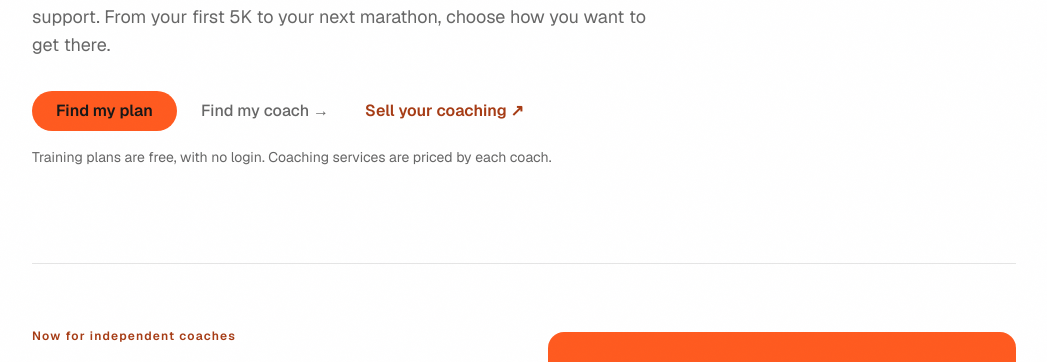
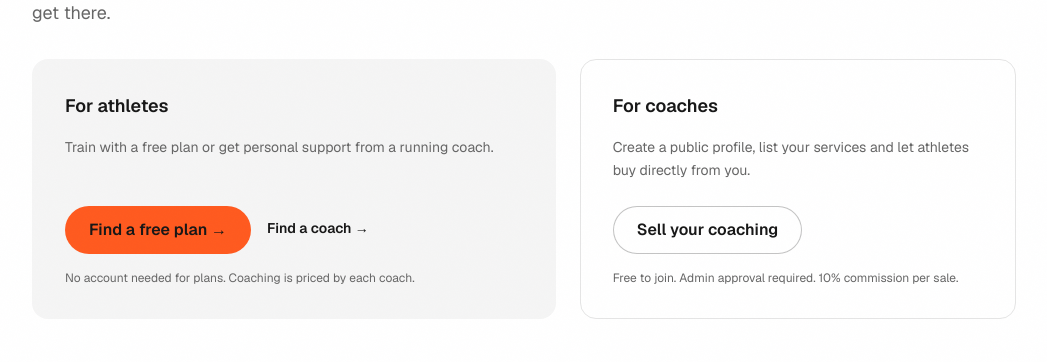
Before and after one commit to maize/anystride, a Next.js app: page / in a window 1280 px wide. Shown: the part 422-784 px from the top of the page, without its empty margins (116-1163 px from the left). Built offline with nearby package versions, Linux system fonts and the light colour scheme; no server answers.

Commit message:
Separate homepage hero actions for athletes and coaches

```diff
--- a/src/app/page.tsx
+++ b/src/app/page.tsx
@@ -15,7 +15,7 @@ export default function Home() {
   return (
     <div className="mx-auto max-w-5xl px-5">
       {/* Hero */}
-      <section className="py-16 sm:py-24">
+      <section className="py-12 sm:py-16">
         <Reveal>
           <p className="mb-3 text-sm font-medium text-brand">
             Free training plans · Independent running coaches
@@ -34,22 +34,23 @@ export default function Home() {
           </p>
         </Reveal>
         <Reveal delay={300}>
-          <div className="mt-8 flex flex-wrap gap-3">
-            <Link
-              href="#plan-finder"
-              className="rounded-full bg-brand px-6 py-2 text-base font-semibold text-brand-foreground transition-all duration-300 ease-stride hover:bg-brand/90 active:scale-[0.98]"
-            >
-              Find my plan
-            </Link>
-            <Link
-              href="/coaching"
-              className="px-3 py-2 text-base font-medium text-muted-foreground transition-colors duration-300 ease-stride hover:text-foreground"
-            >
-              Find my coach →
-            </Link>
-            <Link href="#for-coaches" className="px-3 py-2 text-base font-semibold text-brand hover:underline underline-offset-4">Sell your coaching ↗</Link>
+          <div className="mt-8 grid gap-6 sm:grid-cols-[1.2fr_1fr] sm:gap-y-0">
+            <section aria-labelledby="hero-athletes-heading" className="rounded-2xl border border-transparent bg-muted p-6 sm:row-span-4 sm:grid sm:grid-rows-subgrid sm:p-8">
+              <h2 id="hero-athletes-heading" className="text-lg font-semibold">For athletes</h2>
+              <p className="mt-4 text-sm leading-relaxed text-muted-foreground">Train with a free plan or get personal support from a running coach.</p>
+              <div className="mt-6 flex flex-wrap items-start gap-4">
+                <Link href="#plan-finder" className="action-primary focus-visible:outline-2 focus-visible:outline-offset-4 focus-visible:outline-brand">Find a free plan →</Link>
+                <Link href="/coaching" className="action-link focus-visible:outline-2 focus-visible:outline-offset-4 focus-visible:outline-brand">Find a coach →</Link>
+              </div>
+              <p className="mt-4 text-xs text-muted-foreground">No account needed for plans. Coaching is priced by each coach.</p>
+            </section>
+            <section aria-labelledby="hero-coaches-heading" className="rounded-2xl border border-border p-6 sm:row-span-4 sm:grid sm:grid-rows-subgrid sm:p-8">
+              <h2 id="hero-coaches-heading" className="text-lg font-semibold">For coaches</h2>
+              <p className="mt-4 text-sm leading-relaxed text-muted-foreground">Create a public profile, list your services and let athletes buy directly from you.</p>
+              <div className="mt-6"><Link href="#for-coaches" className="inline-flex items-center justify-center rounded-full bg-transparent px-6 py-3 text-base font-semibold text-foreground ring-1 ring-inset ring-foreground/25 transition-colors duration-300 ease-stride hover:bg-foreground/5 hover:ring-foreground/50 focus-visible:outline-2 focus-visible:outline-offset-4 focus-visible:outline-brand">Sell your coaching</Link></div>
+              <p className="mt-4 text-xs text-muted-foreground">Free to join. Admin approval required. 10% commission per sale.</p>
+            </section>
           </div>
-          <p className="mt-4 text-sm text-muted-foreground">Training plans are free, with no login. Coaching services are priced by each coach.</p>
         </Reveal>
       </section>
 
```
